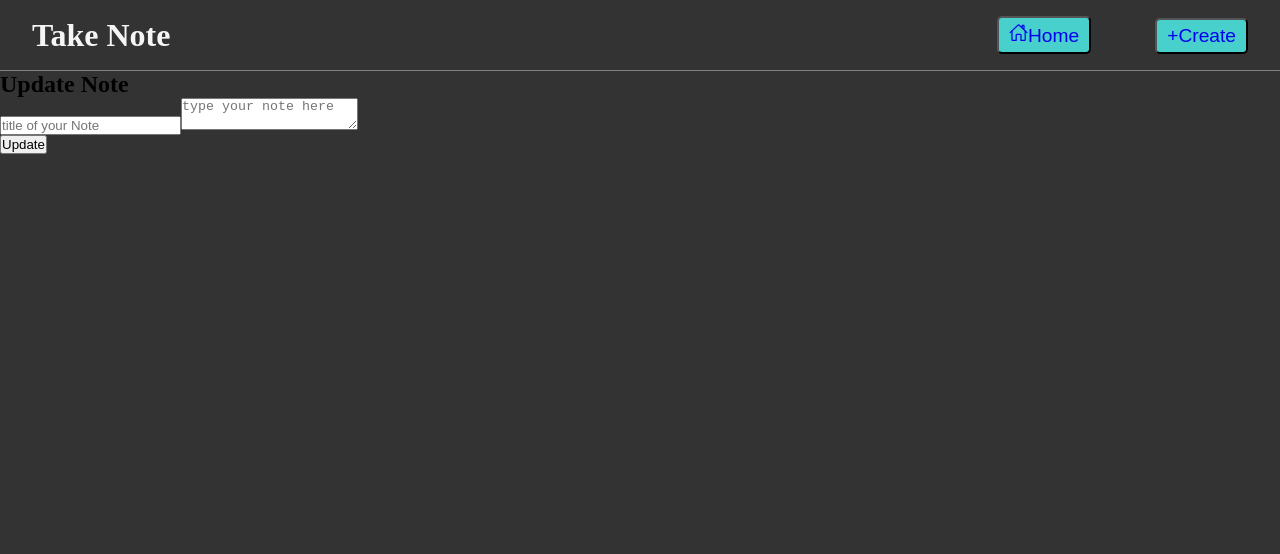
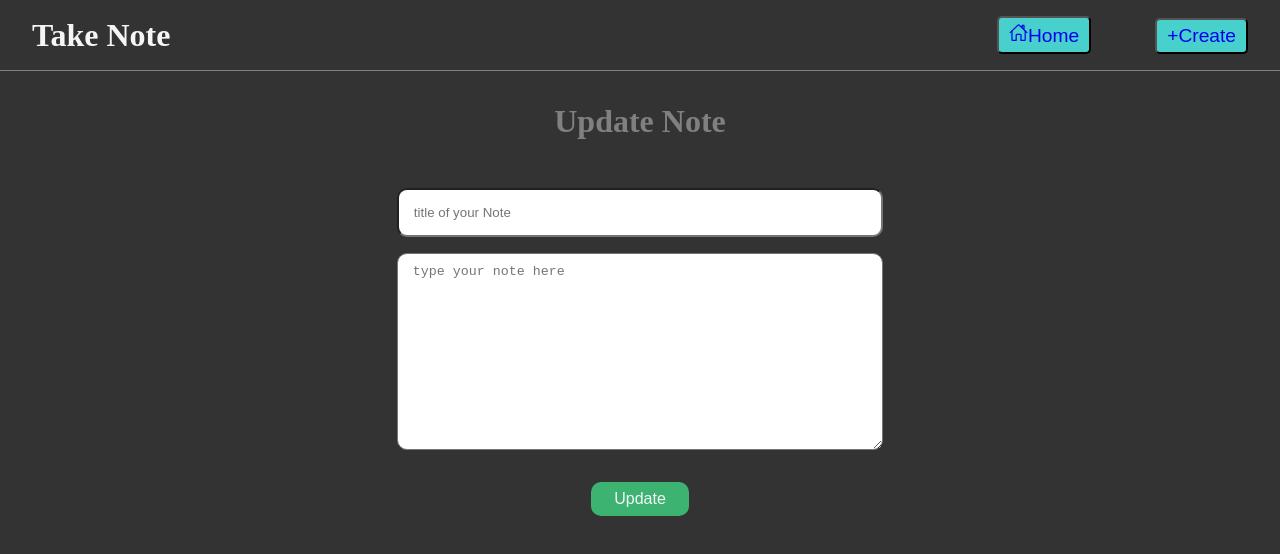
Before and after one commit to thodorisKall/TakeNotes, a React (Create React App) app in the folder client/: page /update in a window 1280 px wide. Shown: the top 554 px of the page. Built offline with nearby package versions, Linux system fonts and the light colour scheme; no server answers.

Commit message:
docs: add Update button inside update form for better alignment

```diff
--- a/client/src/pages/Update.jsx
+++ b/client/src/pages/Update.jsx
@@ -47,9 +47,9 @@
   }
 
   return (
-    <section>
+    <section className='update'>
       <h2>Update Note</h2>
-      <form>
+      <form className='update_form'>
         <input
           type='text'
           placeholder='title of your Note'
@@ -64,8 +64,10 @@
           value={selectedNote && selectedNote.text}
           name='text'
         />
+        <button onClick={handleUpdate} id='update_btn'>
+          Update
+        </button>
       </form>
-      <button onClick={handleUpdate}>Update</button>
     </section>
   )
 }
```
